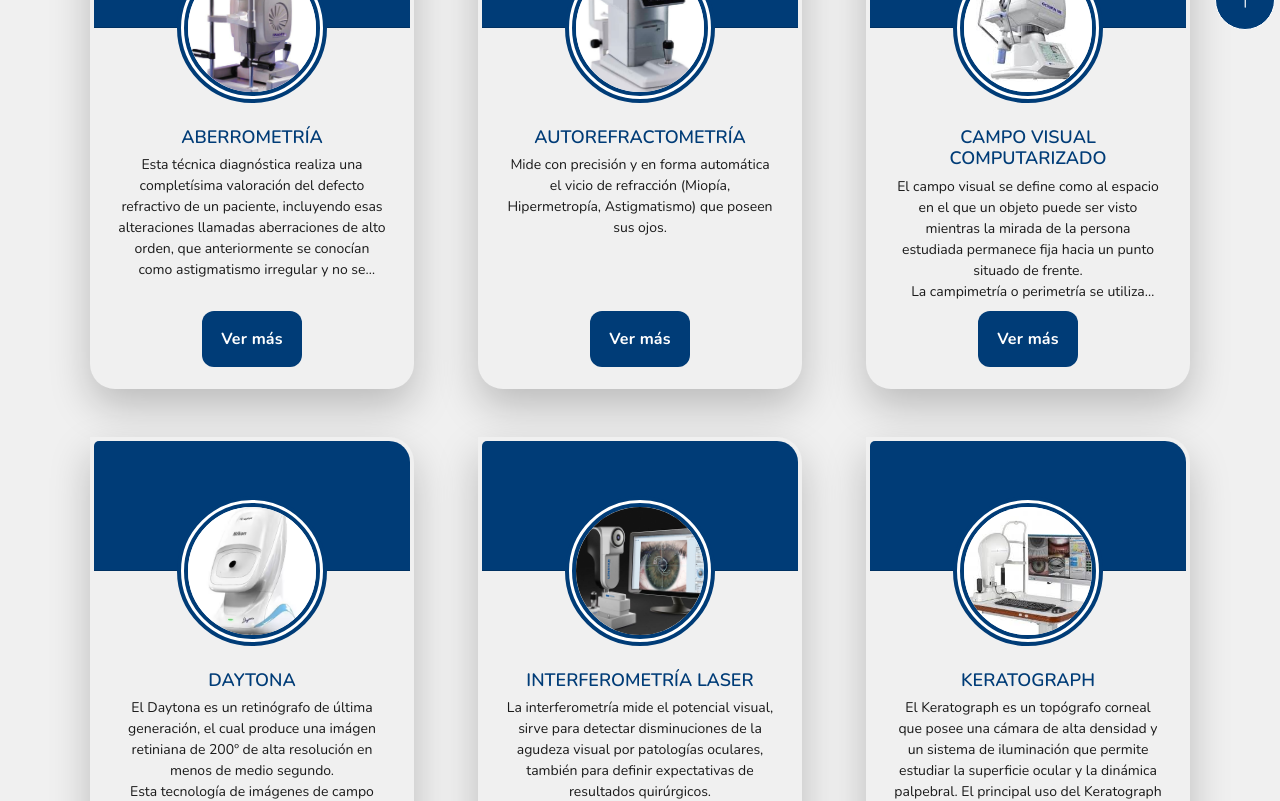
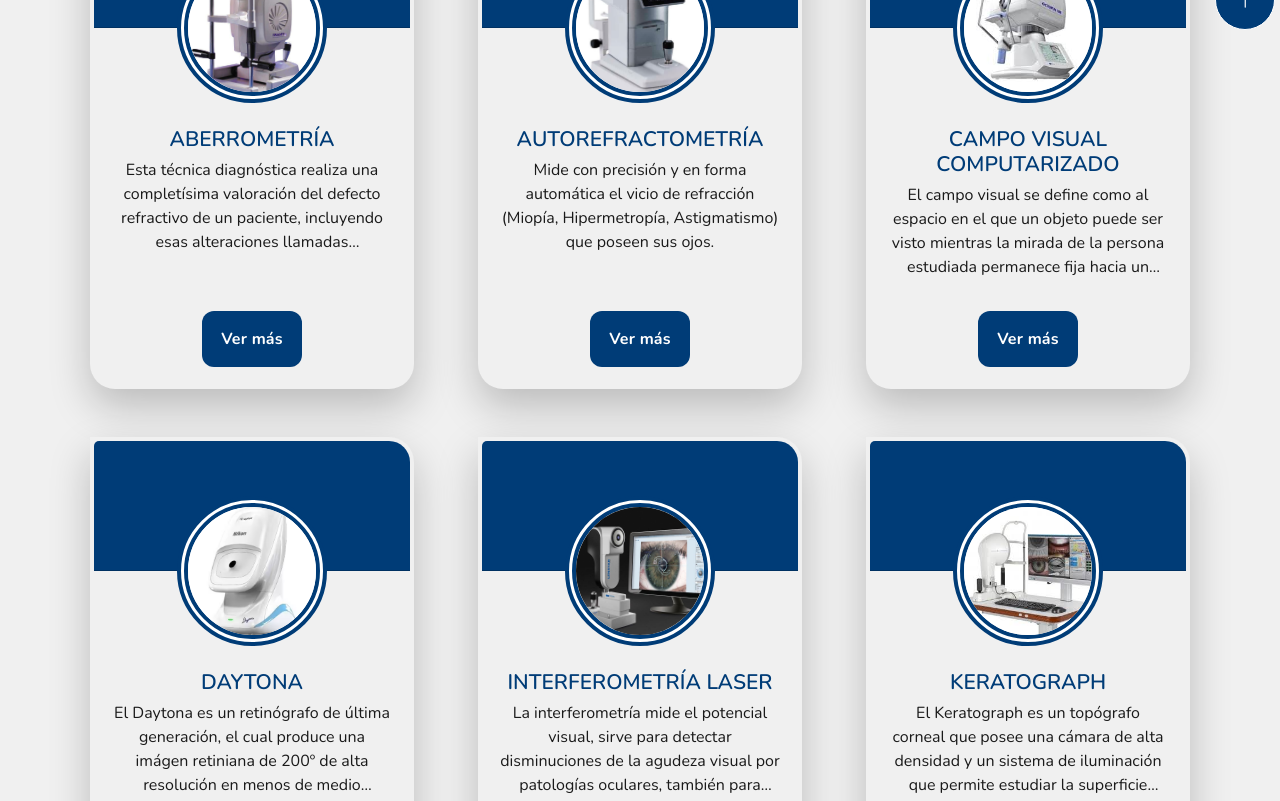
Before and after one commit to BrunoGut/COQ-Web, a React (Vite) app: page /estudios in a window 1280 px wide. Shown: the part 760-1561 px from the top of the page. Built offline with nearby package versions, Linux system fonts and the light colour scheme; a web font is replaced by a local one.

Commit message:
Primeras correcciones oficiales

```diff
--- a/src/components/GuardiaComponent.jsx
+++ b/src/components/GuardiaComponent.jsx
@@ -33,24 +33,24 @@
   return (
     <section className="guardia">
       <div className="info__grid">
-        <div className="info__div">
+        {/*<div className="info__div">
           <h2 className="info__text">Servicio de guardia para urgencias del paciente</h2>
           <p>Teléfono de contacto: <span className="texto__subrayado">11 2206-2650</span></p>
           <p>
             O enviar un mensaje a nuestro WhatsApp haciendo <a href="https://wa.me/541138721437" target="_blank" rel="noopener noreferrer" className="info__link">clic aquí</a>.
           </p>
-        </div>
+        </div>*/}
 
         <div className="info__div">
-          <h2 className="info__text">Horarios:</h2>
+          <h2 className="info__text">Horarios</h2>
           <p>
-            Lunes a viernes de <strong>8:00 a 19:30 hs.</strong> Sabados de <strong>8:00 a 17:30 hs.</strong>
-            Domingos y feriados de <strong>10:00 a 13:00 hs.</strong>
+            Lunes a viernes de <strong>8:00 a 19:30h</strong> <br />Sábados de <strong>8:00 a 17:30h</strong> <br />
+            Domingos y feriados de <strong>10:00 a 13:00h</strong>
           </p>
         </div>
 
         <div className="info__div">
-          <h2 className="info__text">¿Donde estamos?</h2>
+          <h2 className="info__text">¿Dónde estamos?</h2>
           <p><span className="texto__subrayado">Humberto Primo 298, Quilmes, Buenos Aires, Argentina.</span></p>
         </div>
       </div>
--- a/src/components/Mapa.jsx
+++ b/src/components/Mapa.jsx
@@ -21,7 +21,6 @@
     key: 'consultas',
     titulo: 'Consultas, Estudios y Guardia',
     direccion: 'Humberto Primo 298, Quilmes, Buenos Aires, Argentina',
-    telefono: '(54.11) 5277-9745',
     coords: { lat: -34.7234476, lng: -58.2539529 },
   },
   {
--- a/src/components/data/CoberturasArray.jsx
+++ b/src/components/data/CoberturasArray.jsx
@@ -124,10 +124,14 @@
     },
     {
         id: 32,
+        title: "SWISS MEDICAL"
+    },
+    {
+        id: 33,
         title: "UNION PERSONAL"
     },
     {
-        id: 33,
+        id: 34,
         title: "WILLIAMS HOPE"
     }
 ]
--- a/src/css/cirugiasComponent.css
+++ b/src/css/cirugiasComponent.css
@@ -115,7 +115,7 @@
     color: #003c77;
     border-bottom-color: #003c77;
     border-top-color: #003c77;
-    cursor: pointer;
+    cursor: default;
     text-shadow: 0 0 0 currentColor, 0.5px 0 0 currentColor;
 }
 
--- a/src/css/coberturasComponent.css
+++ b/src/css/coberturasComponent.css
@@ -102,6 +102,7 @@
 
 .coberturas__item {
 	text-transform: uppercase;
+    font-size: 19px;
 	font-weight: 600;
     color: #4e4e4e;
 	letter-spacing: 0.02em;
@@ -116,7 +117,7 @@
     color: #003c77;
     border-bottom-color: #003c77;
     border-top-color: #003c77;
-    cursor: pointer;
+    cursor: default;
     text-shadow: 0 0 0 currentColor, 0.5px 0 0 currentColor;
 }
 
--- a/src/css/directoresMedicos.css
+++ b/src/css/directoresMedicos.css
@@ -11,7 +11,7 @@
 
 .directoresMedicos__cards{
     display: grid;
-    grid-template-columns: repeat(4, minmax(0, 1fr));
+    grid-template-columns: repeat(3, minmax(0, 1fr));
     gap: 24px;
     align-items: stretch;
     padding: 0 56px 24px;
@@ -79,7 +79,7 @@
 
 .directoresMedicos .card-name{
     margin: 10px 0 6px;
-    font-size: 18px;
+    font-size: 21px;
     font-weight: 600;
     color: #003c77;
     text-transform: uppercase;
@@ -87,7 +87,7 @@
 
 .directoresMedicos .card-description{
     margin: 0;
-    font-size: 14px;
+    font-size: 16px;
     color: #1a1a1a;
     text-align: center;
     line-height: 1.5;
--- a/src/css/estudiosComponent.css
+++ b/src/css/estudiosComponent.css
@@ -42,6 +42,28 @@
   background: transparent;
   font-size: 16px;
   padding: 10px 8px;
+}
+
+.estudios .card-name {
+  margin: 10px 0 6px;
+  font-size: 21px;
+  font-weight: 600;
+  color: #003c77;
+  text-transform: uppercase;
+}
+
+.estudios .card-description {
+    margin: 0;
+    font-size: 16px;
+    color: #1a1a1a;
+    text-align: center;
+    line-height: 1.5;
+    max-width: 32ch;
+    display: -webkit-box;
+    line-clamp: inherit;
+    -webkit-line-clamp: 4;
+    -webkit-box-orient: vertical;
+    overflow: hidden;
 }
 
 .estudios .card-wrapper{
--- a/src/css/guardiaComponent.css
+++ b/src/css/guardiaComponent.css
@@ -22,11 +22,10 @@
     display: grid;
     grid-template-columns: 1fr;
     gap: 32px;
-    margin-top: 32px;
     justify-content: center;
     align-items: center;
-    margin-top: 70px;
-    margin-bottom: 70px;
+    margin-top: 50px;
+    margin-bottom: 50px;
 }
 
 .guardia .info__grid h2{
@@ -38,7 +37,6 @@
 .guardia .info__div{
     justify-content: center;
     text-align: center;
-    margin-bottom: 30px;
 }
 
 .guardia .info__div p{
--- a/src/css/medicosPlanta.css
+++ b/src/css/medicosPlanta.css
@@ -3,6 +3,11 @@
     background-color: #003c77;
 	background-image: linear-gradient(to bottom, #003c77 0%, #f0f0f0 2.5%, #f0f0f0 90%, #003c77 100%);
     padding: 56px 0 90px;
+}
+
+.planta__inner{
+	width: min(1100px, 92%);
+	margin: 0 auto;
 }
 
 /* Lista (mismo layout que Coberturas) */
@@ -12,7 +17,7 @@
 	list-style: none;
 	padding: 0;
 	display: grid;
-	grid-template-columns: repeat(4, 1fr);
+	grid-template-columns: repeat(3, 1fr);
 	column-gap: 28px;
 	row-gap: 26px;
 }
@@ -32,20 +37,20 @@
     color: #003c77;
     border-bottom-color: #003c77;
     border-top-color: #003c77;
-    cursor: pointer;
+    cursor: default;
     text-shadow: 0 0 0 currentColor, 0.5px 0 0 currentColor;
 }
 
 .planta__nombre{
     margin: 0;
-    font-size: 16px;
+    font-size: 19px;
     font-weight: 700;
     text-transform: uppercase;
 }
 
 .planta__especialidad{
     margin: 6px 0 0;
-    font-size: 14px;
+    font-size: 15px;
     line-height: 1.4;
     text-transform: uppercase;
 }
```
